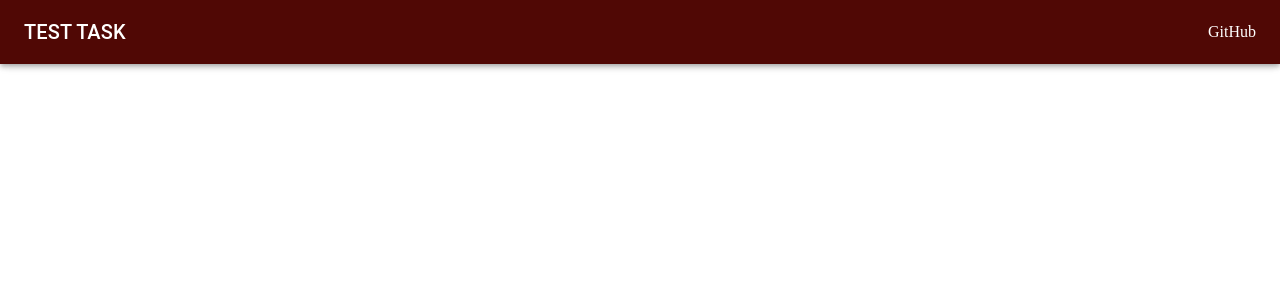
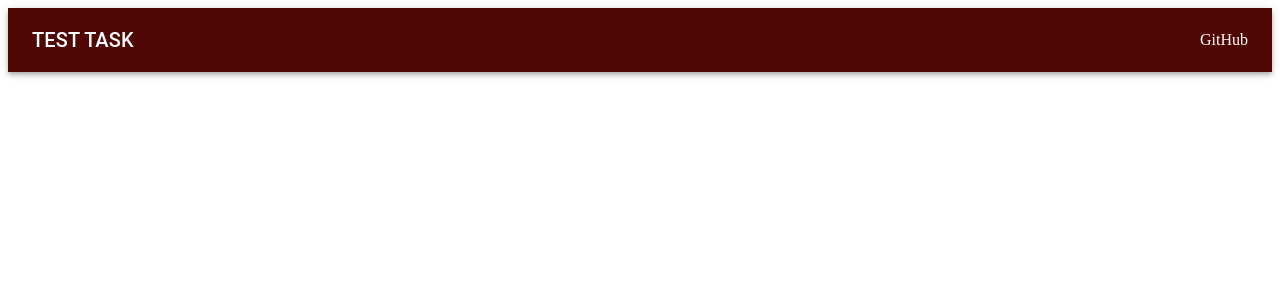
Before and after one commit to BigMacKil1er/testforinterviewer, a React (Vite) app: page / in a window 1280 px wide. Shown: the top 300 px of the page. Built offline with nearby package versions, Linux system fonts and the light colour scheme.

Commit message:
Changing the header position

```diff
--- a/src/entities/ui/header/Header.tsx
+++ b/src/entities/ui/header/Header.tsx
@@ -3,7 +3,7 @@ import MenuIcon from '@mui/icons-material/Menu';
 export const Header = () => {
     return (
         <Grid>
-            <AppBar component="nav">
+            <AppBar component="nav" position="static">
                 <Toolbar>
                     <IconButton
                         color="inherit"
```
